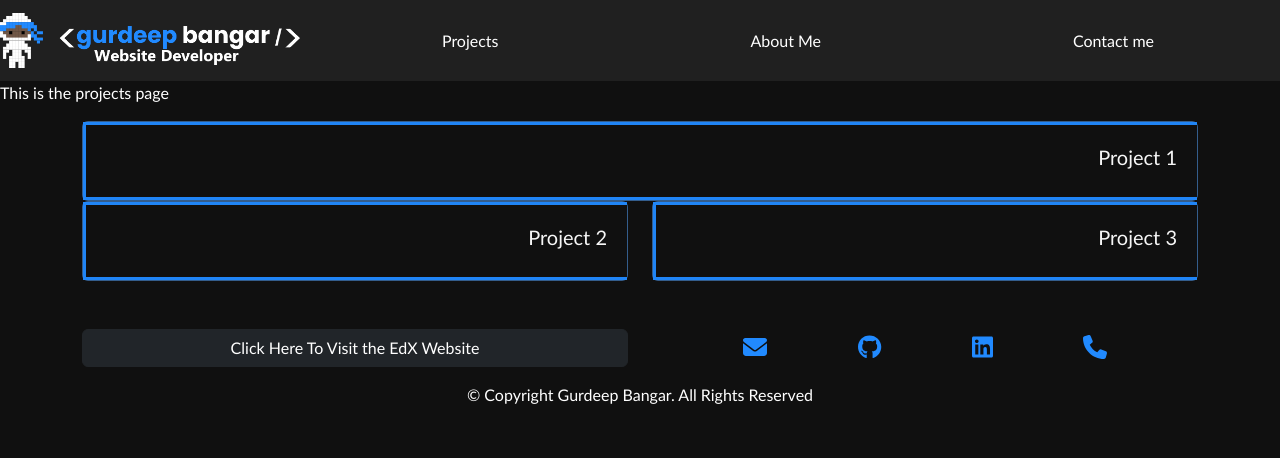
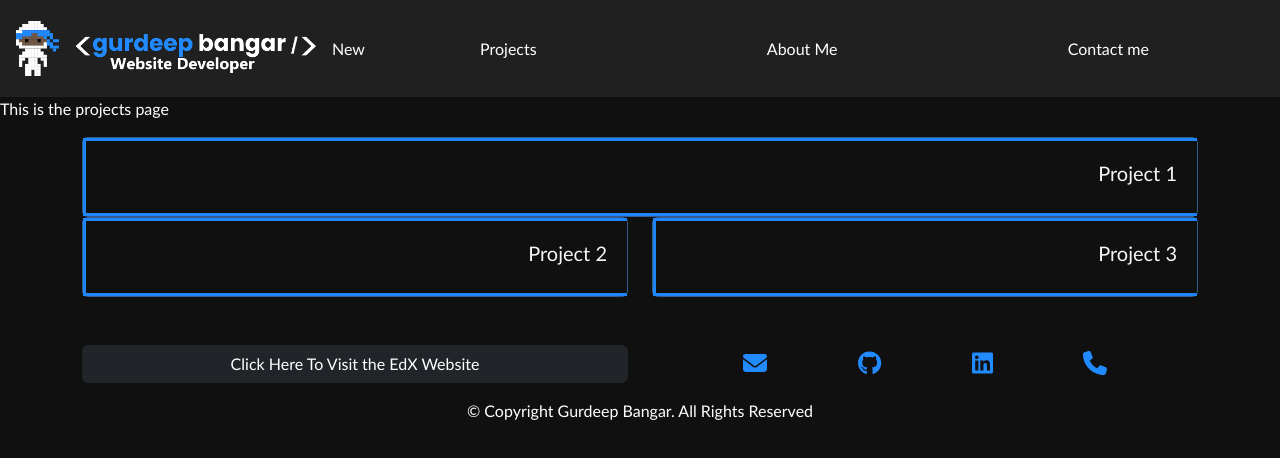
Before and after one commit to gurdeep-ninja/react-portfolio, a React (Create React App) app: page /projects in a window 1280 px wide. Shown: the top 458 px of the page. Built offline with nearby package versions, Linux system fonts and the light colour scheme.

Commit message:
Trying to work with the bootstrap Navbar components for portfolio menu

```diff
--- a/src/components/Header/index.js
+++ b/src/components/Header/index.js
@@ -1,19 +1,20 @@
 import React from 'react';
 import { NavLink } from 'react-router-dom';
+import { Nav, Navbar} from 'react-bootstrap';
 import logoSrc from '../../assets/images/logo.png'
-function Nav() {
+function Header() {
     return (
         <header>
-            <nav className="navbar navbar-dark bg-dark navbar-expand-lg">
+             <Navbar collapseOnSelect expand="lg" bg="dark" variant="dark" className="p-3">
                 <NavLink className="navbar-brand" to="/" end>
                     <img src={logoSrc} alt="Gurdeep Bangar logo image" className="logo" />
                 </NavLink>
-                <button className="navbar-toggler" type="button" data-toggle="collapse"
-                    data-target="#navbarSupportedContent" aria-controls="navbarSupportedContent" aria-expanded="false"
-                    aria-label="Toggle navigation">
-                    <span className="navbar-toggler-icon"></span>
-                </button>
-                <div className="collapse navbar-collapse" id="navbarSupportedContent">
+                <Navbar.Toggle aria-controls="responsive-navbar-nav" />
+                <Navbar.Collapse id ="responsive-navbar-nav">
+                    <Nav.Link as={NavLink} to="/">
+                        New
+
+                    </Nav.Link>
                     <ul className="navbar-nav">
                         <li className="nav-item">
                             <NavLink className="nav-link" to="/projects" end>Projects</NavLink>
@@ -25,10 +26,11 @@ function Nav() {
                             <NavLink className="nav-link" to="/contact" end>Contact me</NavLink>
                         </li>
                     </ul>
-                </div>
-            </nav>
+
+                </Navbar.Collapse>
+            </Navbar>
         </header>
     )
 }
 
-export default Nav;
+export default Header;
--- a/src/pages/Projects.jsx
+++ b/src/pages/Projects.jsx
@@ -1,6 +1,6 @@
 import projects from '../assets/json/projects.json';
 import Project from '../components/Project/Project';
-import { Container, Row, Col } from 'react-bootstrap';
+import { Container, Row } from 'react-bootstrap';
 
 function Projects() {
     return (
```
